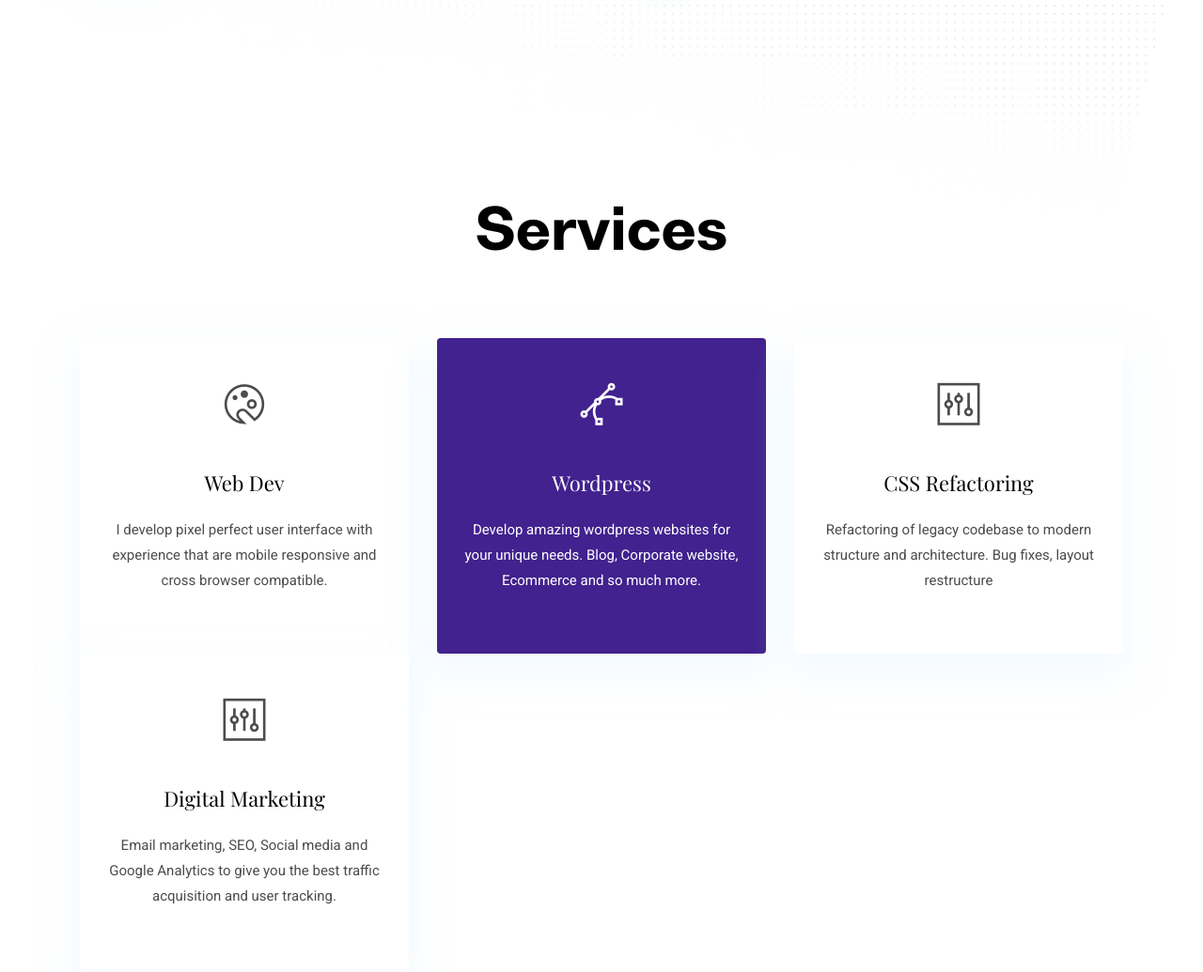
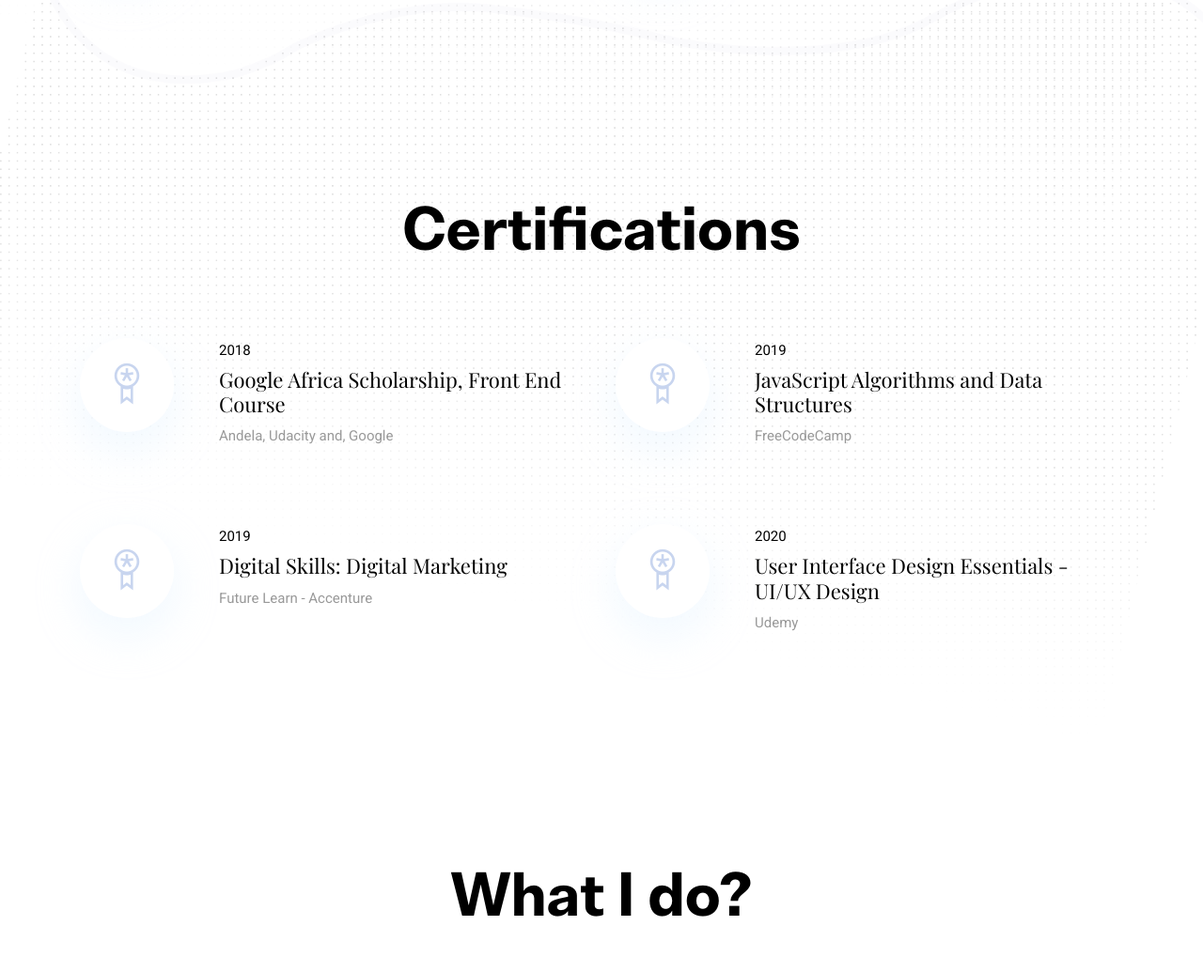
Before and after one commit to AyoMoses/ayo-portfolio, a plain HTML site: page index.html in a window 1280 px wide. Shown: the part 2802-3837 px from the top of the page at 94% size. Drawn offline with nearby package versions, Linux system fonts and the light colour scheme.

Commit message:
Updating profile

```diff
--- a/index.html
+++ b/index.html
@@ -217,7 +217,7 @@
         </div>
         <div class="col-lg-3 col-md-4 text-center">
           <img src="images/experience/icon-1.png" alt="icon">
-          <p class="mb-0">Jan 2017 - Present</p>
+          <p class="mb-0">Jan 2017 - 2020</p>
           <h4>UI & UX Developer</h4>
           <h6 class="text-light">Conectar.ru</h6>
         </div>
@@ -235,7 +235,7 @@
         </div>
         <div class="col-lg-3 col-md-4 text-center">
           <img src="images/experience/icon-1.png" alt="icon">
-          <p class="mb-0">Jun 2020 - Present</p>
+          <p class="mb-0">Jun 2020 - Aug 2020</p>
           <h4>UI & UX Developer</h4>
           <h6 class="text-light">Kwic Kwic</h6>
         </div>
@@ -294,18 +294,83 @@
   </section>
   <!-- /education -->
 
+  <!-- education -->
+  <section class="section position-relative">
+    <div class="container">
+      <div class="row">
+        <div class="col-lg-12 text-center">
+          <h2 class="section-title">Certifications</h2>
+        </div>
+        <div class="col-lg-6 col-md-6 mb-80">
+          <div class="d-flex">
+            <div class="mr-lg-5 mr-3">
+              <i class="ti-medall icon icon-light icon-bg bg-white shadow rounded-circle d-block"></i>
+            </div>
+            <div>
+              <p class="text-dark mb-1">2018</p>
+              <h4>Google Africa Scholarship, Front End Course</h4>
+              <p class="mb-0 text-light">Andela, Udacity and, Google</p>
+            </div>
+          </div>
+        </div>
+
+        <div class="col-lg-6 col-md-6 mb-80">
+          <div class="d-flex">
+            <div class="mr-lg-5 mr-3">
+              <i class="ti-medall icon icon-light icon-bg bg-white shadow rounded-circle d-block"></i>
+            </div>
+            <div>
+              <p class="text-dark mb-1">2019</p>
+              <h4>JavaScript Algorithms and Data Structures</h4>
+              <p class="mb-0 text-light">FreeCodeCamp</p>
+            </div>
+          </div>
+        </div>
+      </div>
+      <div class="row">
+        <div class="col-lg-6 col-md-6 mb-80">
+          <div class="d-flex">
+            <div class="mr-lg-5 mr-3">
+              <i class="ti-medall icon icon-light icon-bg bg-white shadow rounded-circle d-block"></i>
+            </div>
+            <div>
+              <p class="text-dark mb-1">2019</p>
+              <h4>Digital Skills: Digital Marketing</h4>
+              <p class="mb-0 text-light">Future Learn - Accenture</p>
+            </div>
+          </div>
+        </div>
+        <div class="col-lg-6 col-md-6 mb-80">
+          <div class="d-flex">
+            <div class="mr-lg-5 mr-3">
+              <i class="ti-medall icon icon-light icon-bg bg-white shadow rounded-circle d-block"></i>
+            </div>
+            <div>
+              <p class="text-dark mb-1">2020</p>
+              <h4>User Interface Design Essentials - UI/UX Design</h4>
+              <p class="mb-0 text-light">Udemy</p>
+            </div>
+          </div>
+        </div>
+      </div>
+    </div>
+    <!-- bg image -->
+    <img class="img-fluid edu-bg-image w-100" src="images/backgrounds/education-bg.png" alt="bg-image">
+  </section>
+  <!-- /education -->
+
   <!-- services -->
   <section class="section">
     <div class="container">
       <div class="row">
         <div class="col-12 text-center">
-          <h2 class="section-title">Services</h2>
+          <h2 class="section-title">What I do?</h2>
         </div>
         <div class="col-md-4 mb-4 mb-md-0">
           <div class="card hover-shadow shadow">
             <div class="card-body text-center px-4 py-5">
-              <i class="ti-palette icon mb-5 d-inline-block"></i>
-              <h4 class="mb-4">Web Dev</h4>
+              <i class="ti-panel icon mb-5 d-inline-block"></i>
+              <h4 class="mb-4">UI/UX Development</h4>
               <p>
                 I develop pixel perfect user interface with experience that are mobile responsive and cross browser
                 compatible.
@@ -328,10 +393,10 @@
         <div class="col-md-4 mb-4 mb-md-0">
           <div class="card hover-shadow shadow">
             <div class="card-body text-center px-4 py-5">
-              <i class="ti-panel icon mb-5 d-inline-block"></i>
-              <h4 class="mb-4">CSS Refactoring</h4>
+              <i class="ti-palette icon mb-5 d-inline-block"></i>
+              <h4 class="mb-4">User Interface Design - UI/UX and, Design Engineering</h4>
               <p>
-                Refactoring of legacy codebase to modern structure and architecture. Bug fixes, layout restructure
+                Product research, Ideation, Design thinking, Design System, Low/High Fidelity Wireframe, Prototype, and Testing. These are a few of the processes involved in my user interface and experience architecture. My role is to empathize with developers while working on iteration with speed to hasten delivery, features that are feasible from the design end to implement in front-end. I bridge the design and front-end gap during product development and launch.
               </p>
             </div>
           </div>
@@ -339,7 +404,7 @@
         <div class="col-md-4 mb-4 mb-md-0">
           <div class="card hover-shadow shadow">
             <div class="card-body text-center px-4 py-5">
-              <i class="ti-panel icon mb-5 d-inline-block"></i>
+              <i class="ti-vector icon mb-5 d-inline-block"></i>
               <h4 class="mb-4">Digital Marketing</h4>
               <p>
                 Email marketing, SEO, Social media and Google Analytics to give you the best traffic acquisition and user tracking.
```
